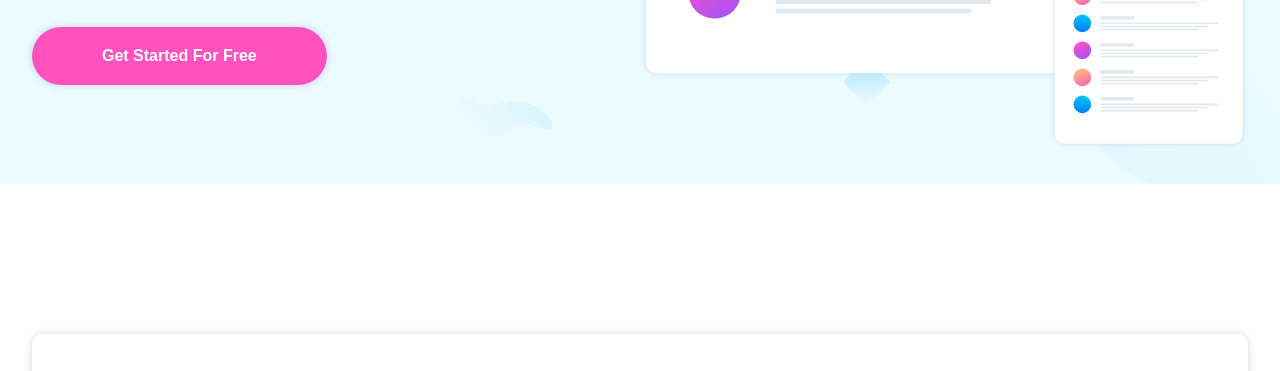
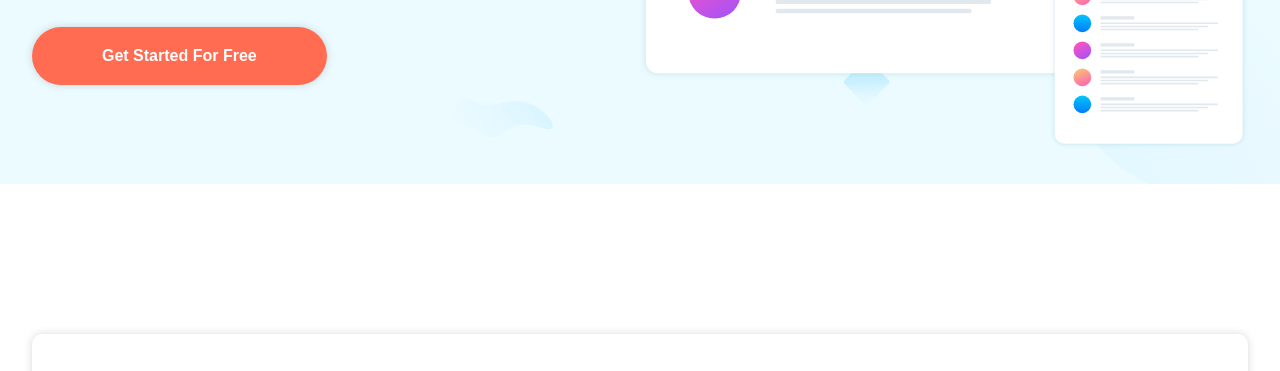
Before and after one commit to adityas24/huddle, a plain HTML site: page index.html in a window 1280 px wide. Shown: the part 428-799 px from the top of the page. Drawn offline with nearby package versions, Linux system fonts and the light colour scheme.

Commit message:
style.css

```diff
--- a/css/style.css
+++ b/css/style.css
@@ -1,7 +1,7 @@
 /* font-family: 'Open Sans', sans-serif;
 font-family: 'Poppins', sans-serif; */
 :root {
-  --primary: #ff52bf;
+  --primary: #ff6c52;
   --pale-cyan: #ebfbff;
   --dark-cyan: #00252e;
   --grayish-blue: hsl(208, 11%, 55%);
@@ -184,8 +184,6 @@ h2 {
   justify-self: start;
 }
 
-
-
 .section-blocks .container > * + * {
   margin-top: 4rem;
 }
```
